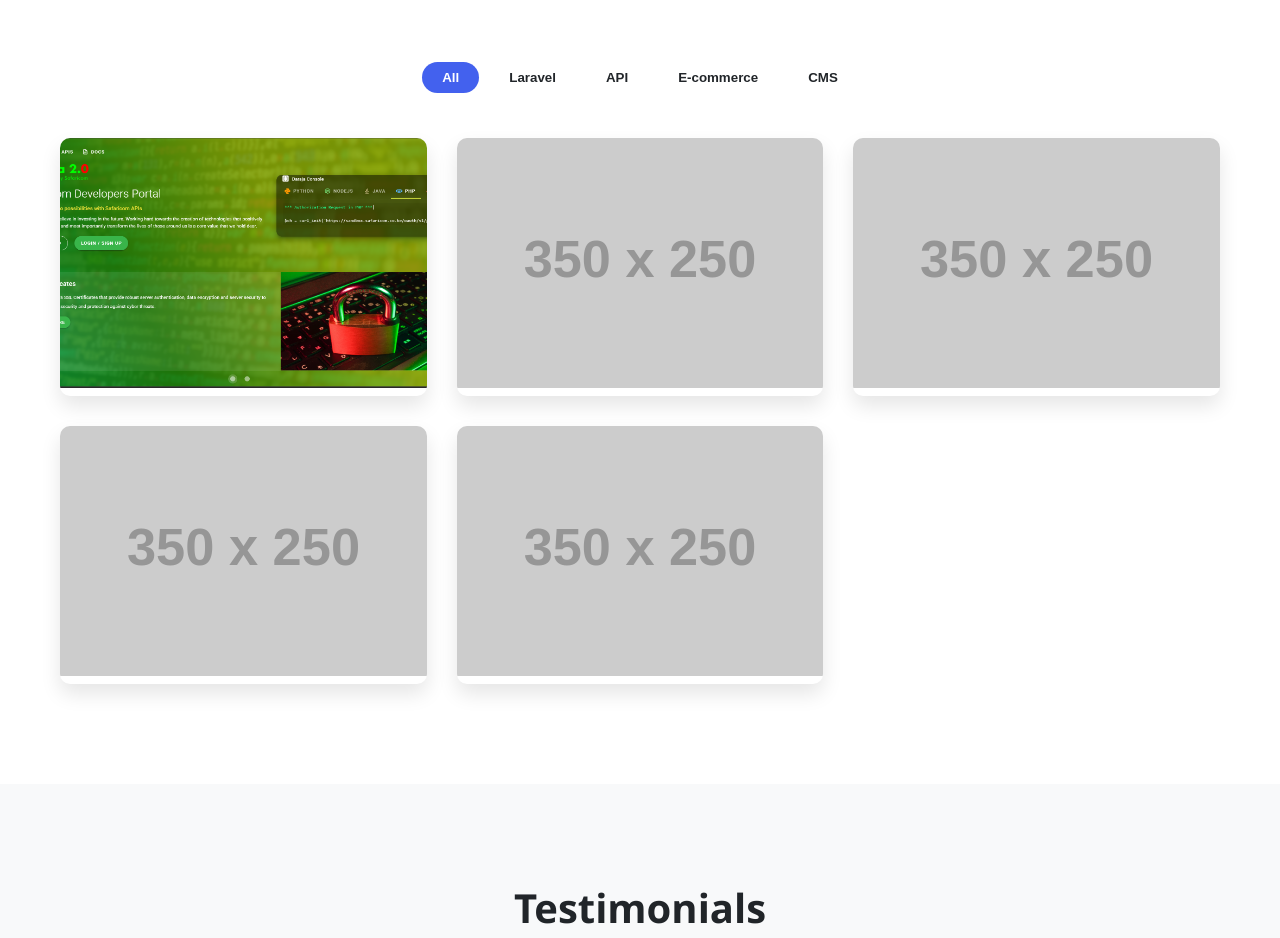
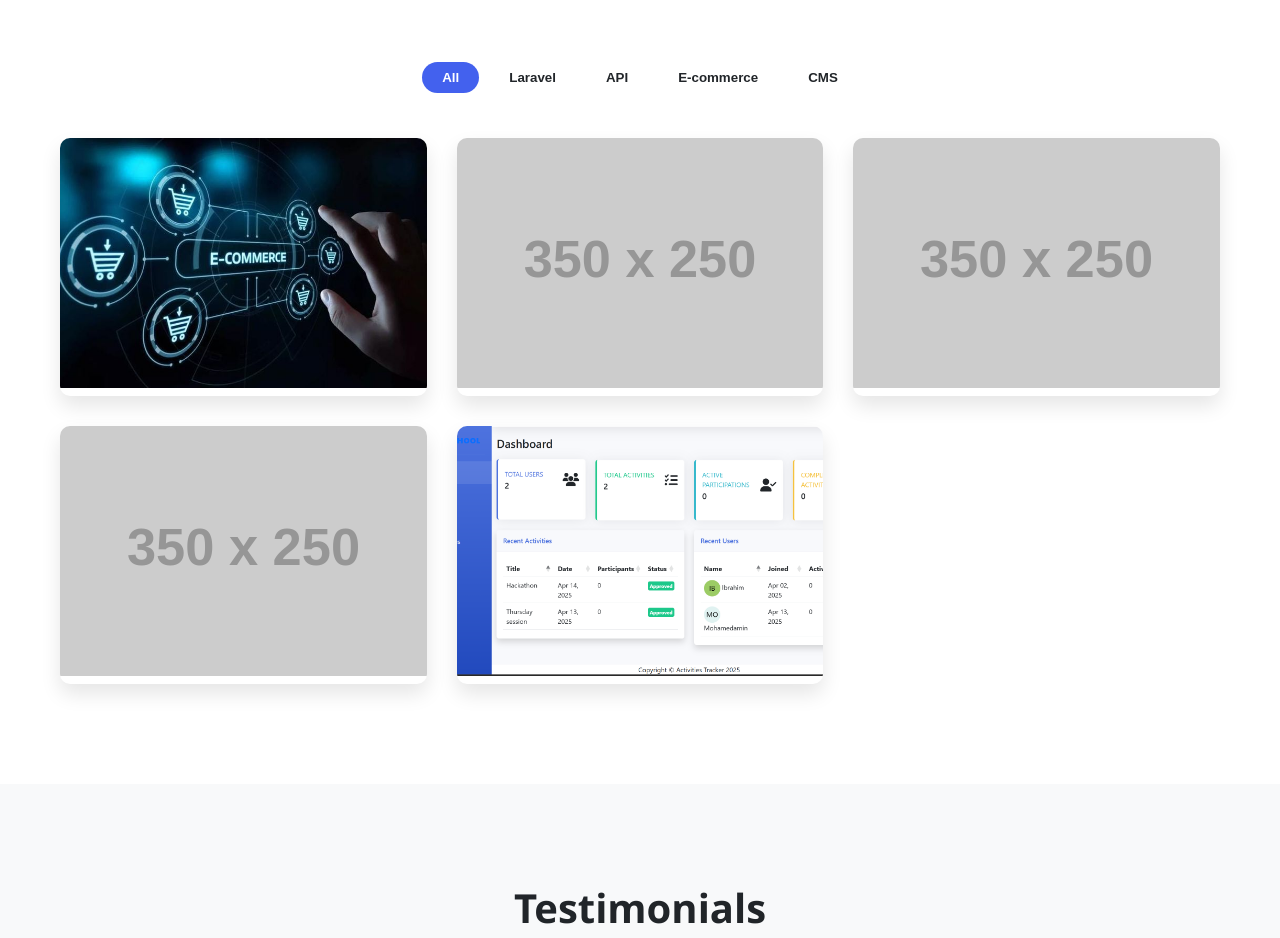
Before and after one commit to GG2TECHKENYA/Portfolio_Ibrahim, a plain HTML site: page index.html in a window 1280 px wide. Shown: the part 2941-3879 px from the top of the page. Drawn offline with Linux system fonts and the light colour scheme; placeholder pictures from the web are drawn by us.

Commit message:
Update index.html

```diff
--- a/index.html
+++ b/index.html
@@ -893,7 +893,7 @@
             </div>
             <div class="projects-grid">
                 <div class="project-card" data-category="laravel ecommerce">
-                    <img src="screenshot 2025-02-26 132740.png" alt="E-commerce Platform" class="project-image">
+                    <img src="ecomm.jpg" alt="E-commerce Platform" class="project-image">
                     <div class="project-overlay">
                         <h3 class="project-title">E-commerce Platform</h3>
                         <p class="project-description">Full-featured online store with product management, cart system, and payment integration.</p>
@@ -937,7 +937,7 @@
                     </div>
                 </div>
                 <div class="project-card" data-category="api">
-                    <img src="https://via.placeholder.com/350x250" alt="Payment API" class="project-image">
+                    <img src="screenshot 2025-04-14 135553.png" alt="Payment API" class="project-image">
                     <div class="project-overlay">
                         <h3 class="project-title">Payment API</h3>
                         <p class="project-description">Secure payment processing API with support for multiple payment gateways.</p>
```
